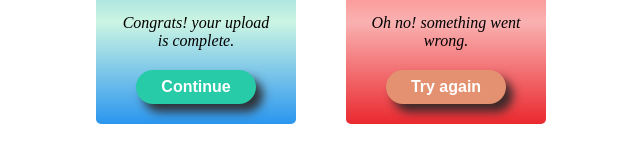
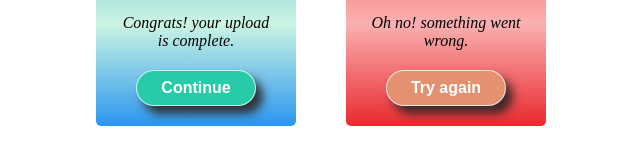
Before and after one commit to quangdung20/BEM_BUTTON, a plain HTML site: page index.html in a window 1280 px wide. Shown: the part 180-340 px from the top of the page, without its empty margins (319-959 px from the left). Drawn offline with Linux system fonts and the light colour scheme.

Commit message:
BEM_button

```diff
--- a/style.css
+++ b/style.css
@@ -33,11 +33,14 @@ button{
     color: white;
     margin: 0 40px 20px;
     padding: 8px;
-    border: none ;
+    border: 1px solid rgba(255, 255, 255, 0.786);
     border-radius: 20px;
     font: bold 16px arial;
     box-sizing: border-box;
+    cursor: pointer;
     box-shadow: 7px 8px 10px rgba(43, 38, 38, 0.9);
+    transition: opacity, box-shadow 0.3s ease;
+
 }
 .btn__style--blue{
     background-color: rgb(40, 203, 168);
```
